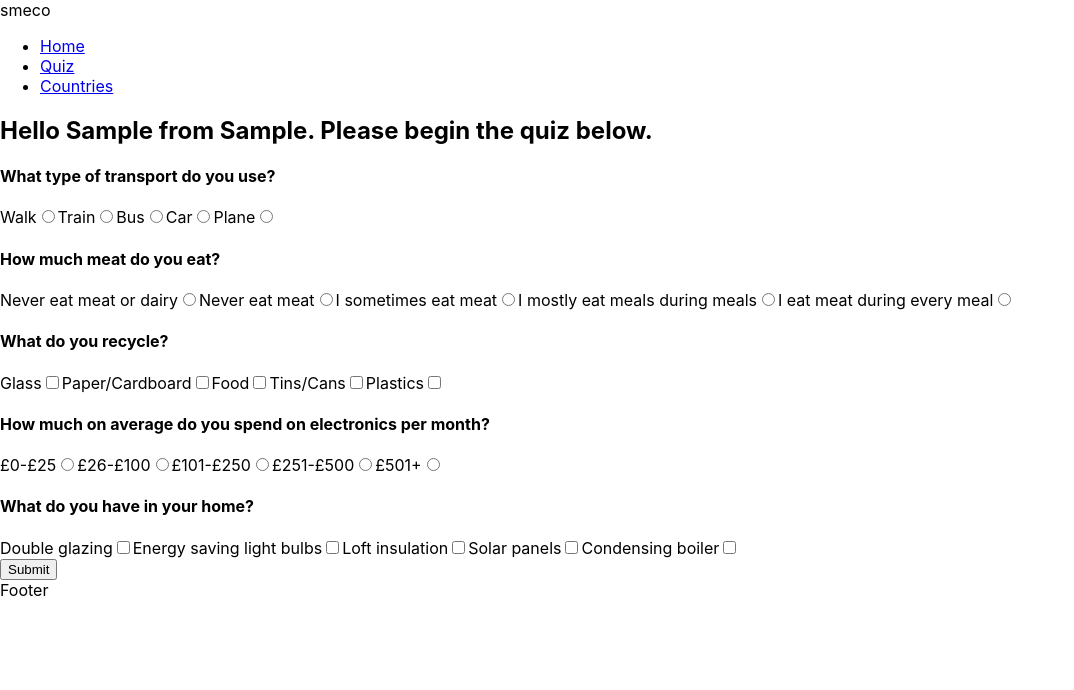
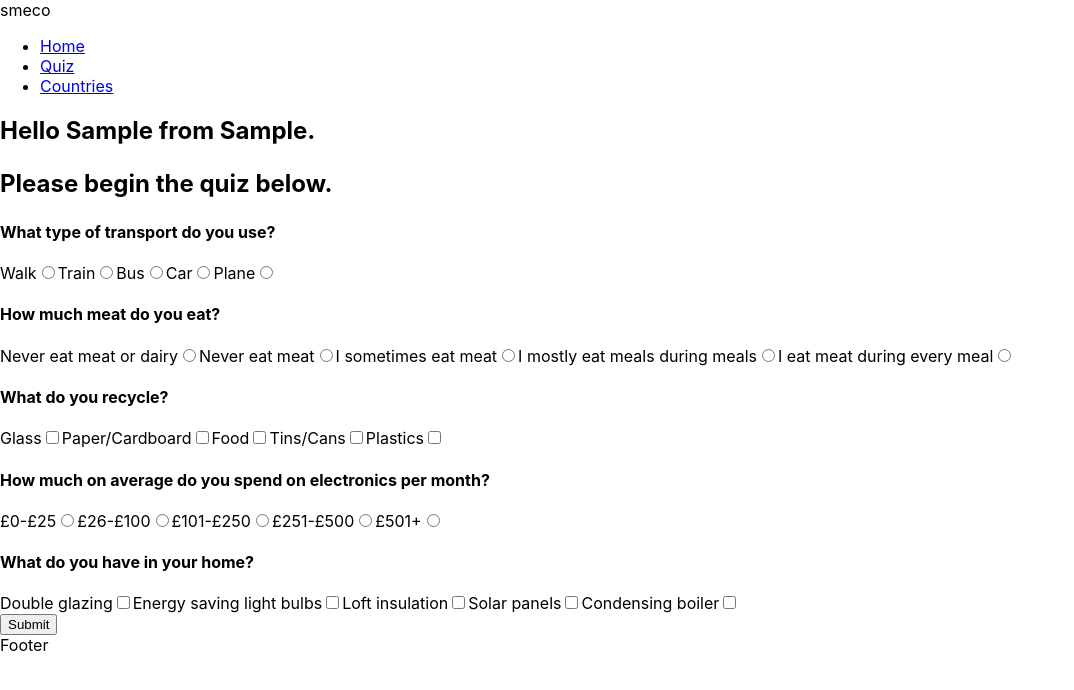
Before and after one commit to dcpieper/group_project, a React (Create React App) app in the folder client/: page /quiz in a window 1280 px wide. Both pictures are taken after typing "Sample", "Sample" into the empty fields and a click on the input 398 px from the left and 170 px from the top of the page. Shown: the top 690 px of the page, without its empty margins (0-1074 px from the left). Built offline with nearby package versions, Linux system fonts and the light colour scheme; no server answers.

Commit message:
take quiz text removed once quiz is complete

```diff
--- a/client/src/components /QuizForm.js
+++ b/client/src/components /QuizForm.js
@@ -1,6 +1,6 @@
 import React, { useState } from "react";
 
-const QuizForm = ({ getQuizResult, findFact }) => {
+const QuizForm = ({ getQuizResult }) => {
   const [name, setName] = useState(null);
   const [country, setCountry] = useState(null);
   const [detailsFormComplete, setDetailsFormComplete] = useState(false);
@@ -60,10 +60,8 @@ const QuizForm = ({ getQuizResult, findFact }) => {
         questionFiveScore
     );
     setQuizFormComplete(true);
-
   };
   getQuizResult(totalScore);
-  findFact();
 
   const handleCheckBoxChange = (item, setItem, question, setQuestion) => {
     if (item === false) {
@@ -83,7 +81,7 @@ const QuizForm = ({ getQuizResult, findFact }) => {
     <div>
       {detailsFormComplete ? (
         <h2>
-          Hello {name} from {country}. Please begin the quiz below.
+          Hello {name} from {country}. {quizFormComplete && detailsFormComplete ? <p></p>: <p>Please begin the quiz below.</p>}
         </h2>
       ) : (
         <form onSubmit={handleUserDetailsSubmit}>
```
